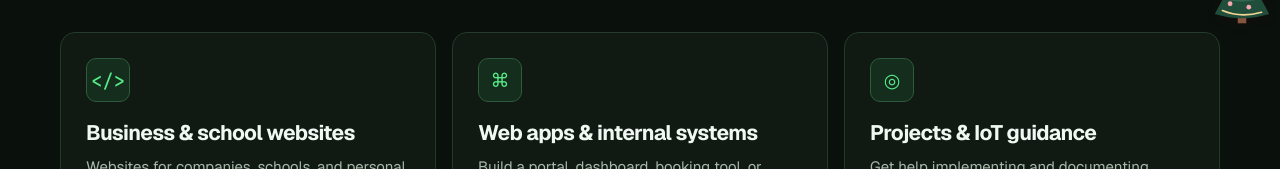
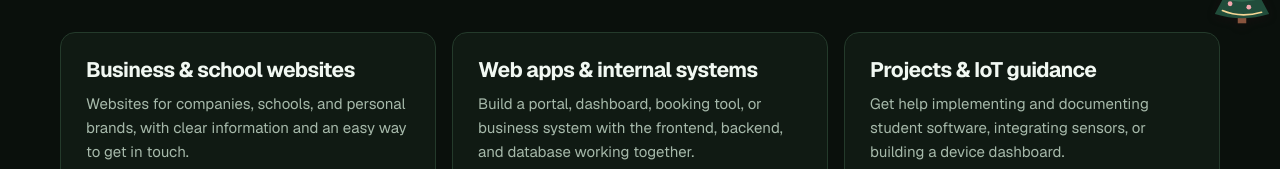
Before and after one commit to codeWithGojo/dev-boyz, a plain HTML site: page index.html in a window 1280 px wide. Shown: the part 775-944 px from the top of the page. Drawn offline with nearby package versions, Linux system fonts and the light colour scheme.

Commit message:
Simplify service cards and align enquiry links

```diff
--- a/home.css
+++ b/home.css
@@ -37,9 +37,11 @@ h1{font-size:clamp(2.5rem,6.5vw,6rem);letter-spacing:-.04em;line-height:1.04;mar
 h2{font-size:clamp(36px,5vw,60px);line-height:1.06;letter-spacing:-.04em;margin:0 0 14px}
 .cards{display:grid;grid-template-columns:repeat(3,minmax(0,1fr));gap:16px}
 .card{padding:25px;border:1px solid var(--line);border-radius:15px;background:var(--panel)}
-.card:hover{border-color:#4c825a}
-.icon{display:grid;place-items:center;width:44px;height:44px;border:1px solid #2d5b3b;border-radius:10px;background:#142d1c;color:var(--green);font:500 19px var(--mono);margin-bottom:19px}
+.card:focus-within{border-color:#4c825a}
 h3{font-size:21px;line-height:1.18;letter-spacing:-.03em}
+#services .card { display: flex; flex-direction: column; align-items: flex-start; }
+#services .card .text-link { margin-top: auto; padding-top: 12px; min-height: 44px; align-content: center; }
+#services .card p { margin-bottom: 8px; }
 .card p,.project p,.step p{color:var(--muted);margin-top:10px;font-size:15px}
 .text-link{color:#adf9bc;font-size:14px;font-weight:700;display:inline-block;margin-top:18px}
 .about{border-block:1px solid var(--line);background:#0e1811}
--- a/index.html
+++ b/index.html
@@ -29,9 +29,9 @@
 <section class="section" id="services"><div class="wrap">
 <div class="section-head"><h2>Our <span class="accent">services</span></h2><p>Bring an idea, an existing site, or a workflow you want to improve. We’ll agree on the scope, cost, and timeline upfront.</p></div>
 <div class="cards">
-<article class="card"><div class="icon" aria-hidden="true">&lt;/&gt;</div><h3>Business &amp; school websites</h3><p>Websites for companies, schools, and personal brands, with clear information and an easy way to get in touch.</p><a class="text-link" href="#contact" data-service="Company website">Discuss a website →</a></article>
-<article class="card"><div class="icon" aria-hidden="true">⌘</div><h3>Web apps &amp; internal systems</h3><p>Build a portal, dashboard, booking tool, or business system with the frontend, backend, and database working together.</p><a class="text-link" href="#contact" data-service="Web application or business system">Discuss a system →</a></article>
-<article class="card"><div class="icon" aria-hidden="true">◎</div><h3>Projects &amp; IoT guidance</h3><p>Get help implementing and documenting student software, integrating sensors, or building a device dashboard.</p><a class="text-link" href="#contact" data-service="IoT consultation">Talk through your idea →</a></article>
+<article class="card"><h3>Business &amp; school websites</h3><p>Websites for companies, schools, and personal brands, with clear information and an easy way to get in touch.</p><a class="text-link" href="#contact" data-service="Company website">Discuss a website →</a></article>
+<article class="card"><h3>Web apps &amp; internal systems</h3><p>Build a portal, dashboard, booking tool, or business system with the frontend, backend, and database working together.</p><a class="text-link" href="#contact" data-service="Web application or business system">Discuss a system →</a></article>
+<article class="card"><h3>Projects &amp; IoT guidance</h3><p>Get help implementing and documenting student software, integrating sensors, or building a device dashboard.</p><a class="text-link" href="#contact" data-service="IoT consultation">Talk through your idea →</a></article>
 </div></div></section>
 <section class="section about" id="studio"><div class="wrap">
 <div class="split"><div><h2>Meet <span class="accent">Dev Boyz.</span></h2><p>Four developers in Nigeria covering frontend development, backend development, design, and cloud engineering.</p></div>
```
